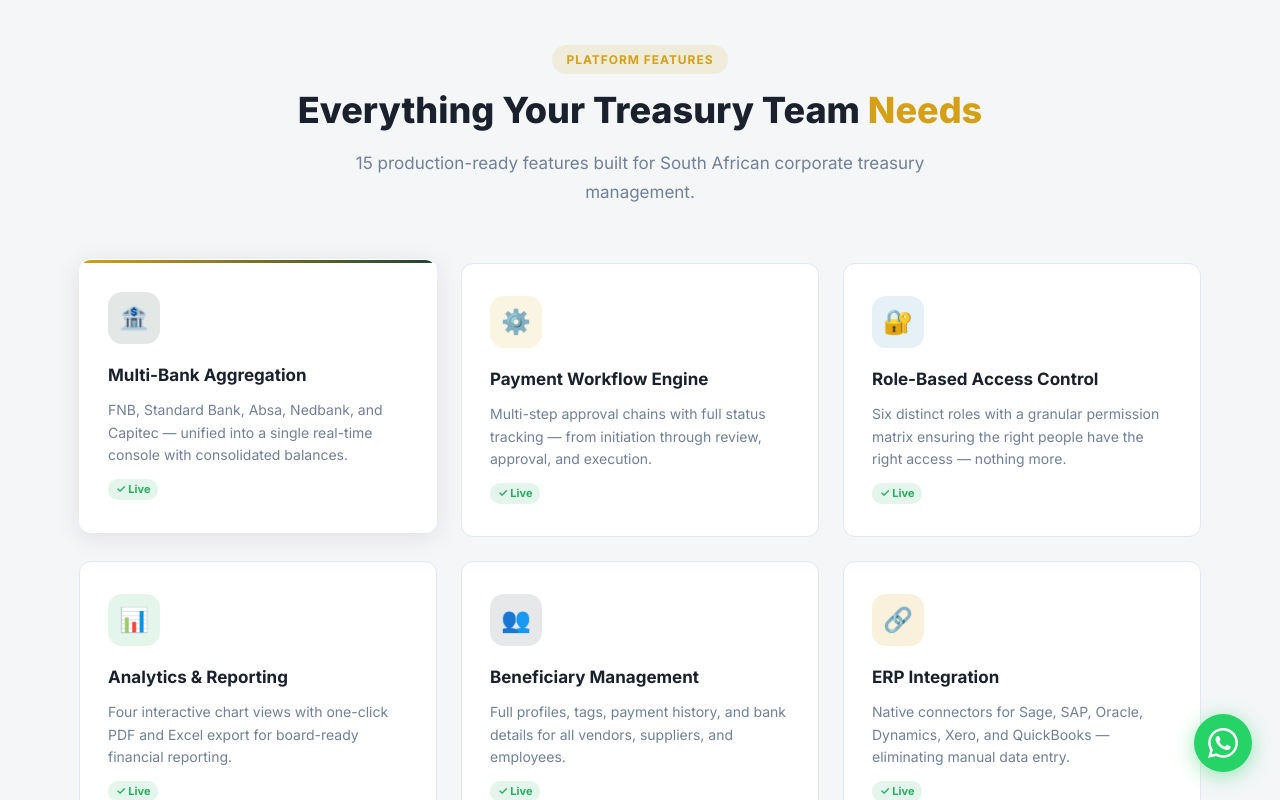
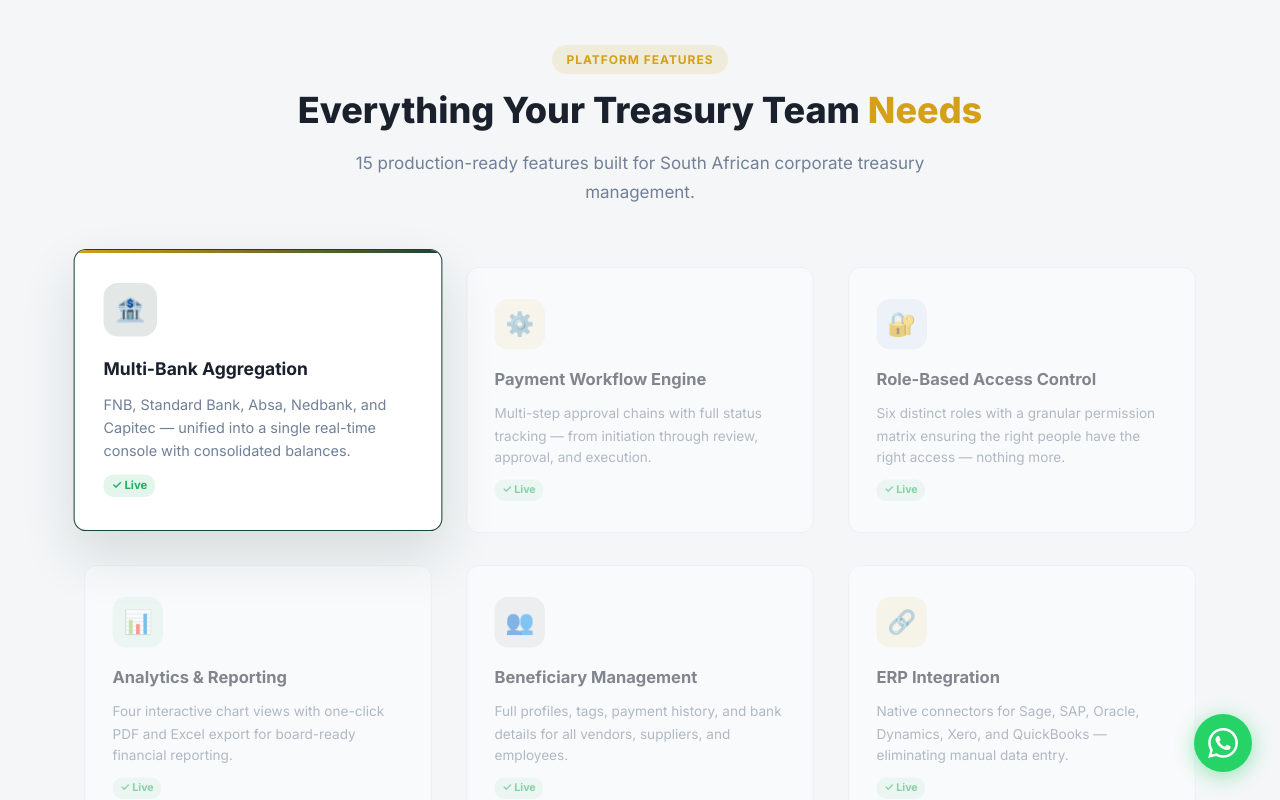
Before and after one commit to bongimsk80-sys/onebank-sa-marketing, a plain HTML site: page index.html in a window 1280 px wide. In both pictures the pointer is over the element 258 px from the left and 3457 px from the top of the page. Shown: the part 3057-3857 px from the top of the page. Drawn offline with Linux system fonts and the light colour scheme.

Commit message:
feat(ux): card lift + sibling dimming on all card grids
When hovering any card grid, sibling cards step back (opacity + scale
down) and the active card lifts to the front (translateY, scale up,
shadow, border highlight). Applied to: pricing, features, security,
tech stack, traction, and roadmap grids. Featured pricing card gets
extra lift height. Security cards use white glow instead of green border
(dark background context).

Co-Authored-By: Claude Sonnet 4.6 <noreply@anthropic.com>

```diff
--- a/index.html
+++ b/index.html
@@ -468,8 +468,11 @@
       opacity: 0;
       transition: opacity var(--transition);
     }
-    .feature-card:hover { box-shadow: var(--shadow); transform: translateY(-4px); border-color: transparent; }
+    /* Standalone feature-card hover (when NOT inside a hovered grid — e.g. single cards) */
+    .feature-card:hover { box-shadow: var(--shadow); transform: translateY(-8px) scale(1.02); border-color: transparent; }
     .feature-card:hover::before { opacity: 1; }
+    /* When inside a hovered grid, the sibling-dim rules take over and show the gold accent line */
+    .features-grid:hover .feature-card:hover::before { opacity: 1; }
     .feature-icon {
       width: 52px; height: 52px;
       border-radius: 14px;
@@ -686,6 +689,68 @@
     .price-card.featured .price-check { color: var(--yellow); }
     .btn-white { background: white; color: var(--primary); font-weight: 700; }
     .btn-white:hover { background: var(--light-bg); }
+
+    /* =====================  CARD LIFT + SIBLING DIM  =====================
+       When the mouse is anywhere inside a card grid, all sibling cards step
+       back. The one card under the cursor lifts to the front.
+       ===================================================================== */
+
+    /* Ensure all cards can animate and stack */
+    .price-card, .feature-card, .security-card,
+    .tech-card, .traction-card, .roadmap-card {
+      transition: opacity 0.22s ease, transform 0.22s ease,
+                  box-shadow 0.22s ease, border-color 0.22s ease;
+      position: relative;
+    }
+
+    /* Step 1 — dim + shrink all cards when grid is hovered */
+    .pricing-grid:hover    .price-card,
+    .features-grid:hover   .feature-card,
+    .security-grid:hover   .security-card,
+    .tech-grid:hover       .tech-card,
+    .traction-grid:hover   .traction-card,
+    .roadmap-grid:hover    .roadmap-card {
+      opacity: 0.52;
+      transform: scale(0.97);
+    }
+
+    /* Featured pricing card starts at scale(1.04) — dim it but keep slightly larger */
+    .pricing-grid:hover .price-card.featured {
+      transform: scale(1.01);
+    }
+
+    /* Step 2 — the hovered card pops to the front */
+    .pricing-grid:hover    .price-card:hover,
+    .features-grid:hover   .feature-card:hover,
+    .tech-grid:hover       .tech-card:hover,
+    .traction-grid:hover   .traction-card:hover,
+    .roadmap-grid:hover    .roadmap-card:hover {
+      opacity: 1;
+      transform: translateY(-10px) scale(1.03);
+      box-shadow: 0 24px 52px rgba(27,67,50,0.14);
+      border-color: var(--primary);
+      z-index: 2;
+    }
+
+    /* Featured card lifts even higher (from scale 1.01 base) */
+    .pricing-grid:hover .price-card.featured:hover {
+      transform: translateY(-10px) scale(1.07);
+      box-shadow: 0 28px 56px rgba(27,67,50,0.45);
+      border-color: transparent;
+    }
+
+    /* Security cards are on a dark background — lighter glow instead of green border */
+    .security-grid:hover .security-card {
+      opacity: 0.45;
+      transform: scale(0.97);
+    }
+    .security-grid:hover .security-card:hover {
+      opacity: 1;
+      transform: translateY(-10px) scale(1.03);
+      background: rgba(255,255,255,0.12);
+      border-color: rgba(255,255,255,0.35);
+      box-shadow: 0 24px 52px rgba(0,0,0,0.35);
+    }
 
     /* =====================  ROADMAP  ===================== */
     .roadmap-grid {
```
